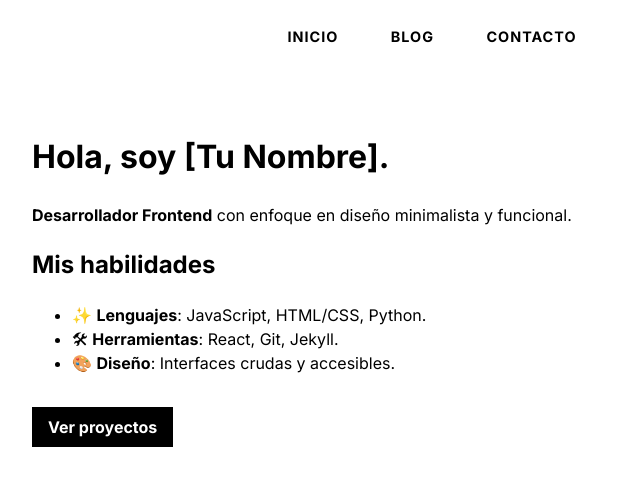
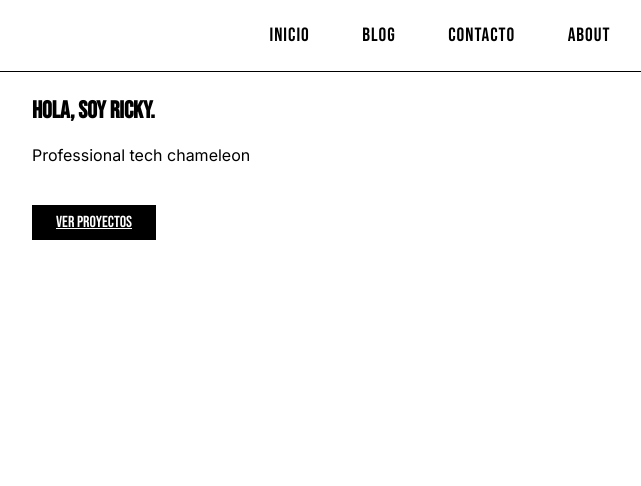
Before and after one commit to sosaricky/rickysosa, a Jekyll site: the page built from index.md, in a window 1280 px wide. Shown: the top 486 px of the page, without its empty margins (208-849 px from the left). Built offline with Jekyll 4.4.1, drawn with Linux system fonts in a browser that asks for light colours.

Commit message:
sections in nav bar + contact form

```diff
--- a/_config.yml
+++ b/_config.yml
@@ -2,6 +2,8 @@
   - title: Inicio
     url: /
   - title: Blog
-    url: /blog/
+    url: /blog
   - title: Contacto
     url: /contacto/
+  - title: About
+    url: /about
--- a/_includes/head.html
+++ b/_includes/head.html
@@ -1,56 +1,107 @@
-<!-- Fuente similar a la de Alicia (Inter) -->
-<link rel="stylesheet" href="https://fonts.googleapis.com/css2?family=Inter:wght@400;700&display=swap">
+<!-- Fuentes -->
+<link rel="preconnect" href="https://fonts.googleapis.com">
+<link href="https://fonts.googleapis.com/css2?family=Bebas+Neue&family=Inter:wght@400;600&family=Fira+Code&display=swap" rel="stylesheet">
 
+<!-- Estilos -->
 <style>
   :root {
-    --font-main: 'Inter', sans-serif;
-    --color-black: #000000;
-    --color-white: #ffffff;
+      --font-heading: 'Bebas Neue', sans-serif;
+      --font-body: 'Inter', sans-serif;
+      --font-code: 'Fira Code', monospace;
   }
   body {
-    font-family: var(--font-main);
-    color: var(--color-black);
-    background: var(--color-white);
-    margin: 0;
-    padding: 0;
-    line-height: 1.5;
+      font-family: var(--font-body);
   }
+  h1, h2, h3, nav a {
+      font-family: var(--font-heading);
+  }
+  code, pre {
+      font-family: var(--font-code);
+  }
+
+  /* --- Menú superior --- */
   header {
     position: fixed;
     top: 0;
     width: 100%;
+    background: white;
     padding: 1.5rem 0;
-    text-align: center;
-    background: var(--color-white);
+    text-align: center; /* Centra el texto */
+    border-bottom: 1px solid #000;
     z-index: 1000;
   }
+  nav {
+    display: inline-block; /* Contenedor ajustado al contenido */
+  }
   nav a {
-    color: var(--color-black);
+    font-family: 'Bebas Neue', sans-serif;
+    color: #000;
     text-decoration: none;
-    font-weight: 700;
+    font-size: 1.2rem;
     margin: 0 1.5rem;
+    letter-spacing: 1px;
     text-transform: uppercase;
-    letter-spacing: 1px;
-    font-size: 0.9rem;
-  }
-  main {
-    margin-top: 80px; /* Compensa el header fijo */
-    padding: 2rem;
-    max-width: 800px;
-    margin-left: auto;
-    margin-right: auto;
   }
 
+  /* --- Contenido principal --- */
+  main {
+    max-width: 800px;
+    margin: 6rem auto 2rem; /* Compensa el menú fijo */
+    padding: 0 1.5rem;
+  }
+  h3 {
+    font-family: 'Bebas Neue', sans-serif;
+    font-size: clamp(2rem, 8vw, 3.5rem);
+    margin-bottom: 1.5rem;
+    border-bottom: 3px solid #000;
+    display: inline-block;
+  }
   .btn {
     display: inline-block;
-  padding: 0.5rem 1rem;
+    margin-top: 1.5rem;
+    padding: 0.5rem 1.5rem;
     background: #000;
     color: #fff !important;
-  text-decoration: none;
-  font-weight: bold;
+    font-family: 'Bebas Neue', sans-serif;
+    text-transform: uppercase;
+  }
+  .btn-enviar {
+    font-family: 'Bebas Neue', sans-serif; /* Misma fuente que títulos */
+    letter-spacing: 1px;
+    text-transform: uppercase;
+    background: black;
+    color: white;
+    border: 2px solid black;
+    padding: 0.8rem 2rem;
+    font-size: 1.2rem;
+    cursor: pointer;
+    transition: all 0.3s;
     margin-top: 1rem;
   }
-.btn:hover {
-  background: #ff5555;
+
+  /* Tipografía para las etiquetas (labels) */
+  .form-label {
+    font-family: 'Bebas Neue', sans-serif; /* Misma que títulos/menú */
+    letter-spacing: 1px;
+    font-size: 1.1rem;
+    color: #000;
+    margin-bottom: 0.5rem;
+    text-transform: uppercase; /* Opcional: MAYÚSCULAS */
+  }
+
+  /* Tipografía para campos de texto */
+  .form-input {
+    font-family: 'Inter', sans-serif; /* Legible y moderna */
+    font-size: 1rem;
+    padding: 0.6rem;
+    border: 2px solid #000;
+    width: 100%;
+    margin-bottom: 1.5rem;
+  }
+
+  /* Estilo para el textarea */
+  textarea.form-input {
+    min-height: 150px;
+    resize: vertical; /* Permite redimensionar solo verticalmente */
   }
   </style>
--- a/index.markdown
+++ /dev/null
@@ -1,15 +0,0 @@
----
-layout: default
-title: Inicio
----
-
-# Hola, soy [Tu Nombre].
-
-**Desarrollador Frontend** con enfoque en diseño minimalista y funcional.
-
-## Mis habilidades
-- ✨ **Lenguajes**: JavaScript, HTML/CSS, Python.
-- 🛠 **Herramientas**: React, Git, Jekyll.
-- 🎨 **Diseño**: Interfaces crudas y accesibles.
-
-[Ver proyectos](/proyectos){: .btn}  <!-- Botón opcional -->
--- /dev/null
+++ b/index.md
@@ -0,0 +1,10 @@
+---
+layout: default
+title: Inicio
+---
+
+## Hola, soy Ricky.
+
+Professional tech chameleon
+
+[Ver proyectos](/proyectos){: .btn}  <!-- Botón opcional -->
```
Also changed, not shown: about.markdown (deleted, +0 -19 lines), about.md (added, +8 -0 lines), blog.md (added, +11 -0 lines), contact.md (added, +32 -0 lines), 1 other file. Lines whose indentation alone changed are shown as unchanged.
